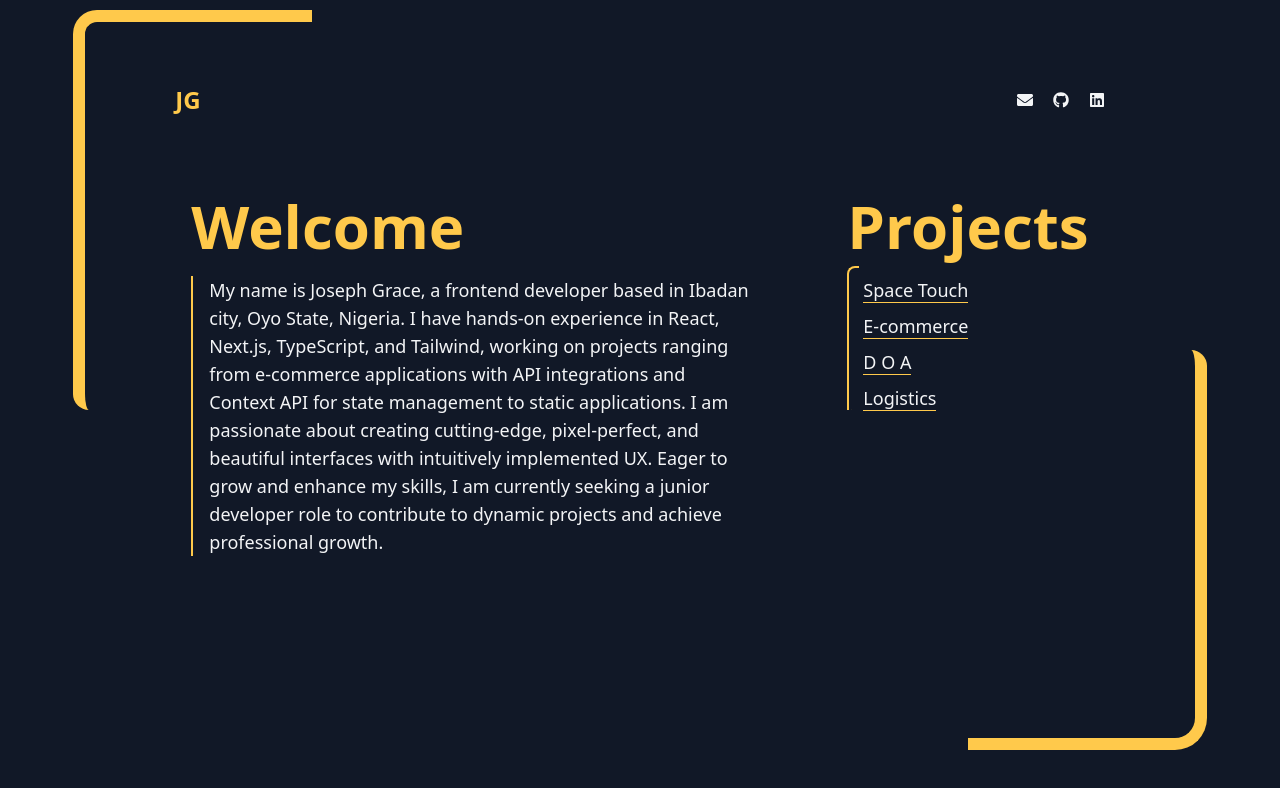
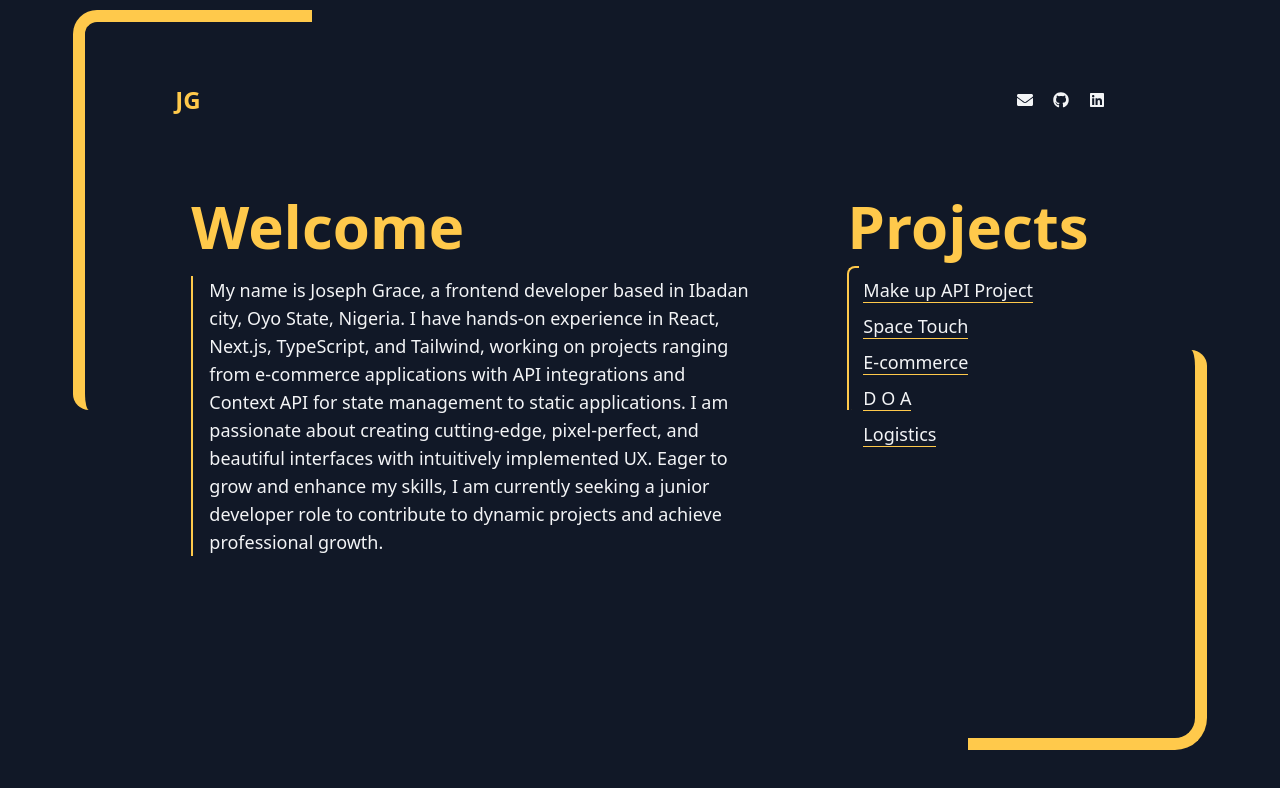
Before and after one commit to GraceJoseph-hub/my-portfolio, a React (Vite) app: page / in a window 1280 px wide. Shown: the top 788 px of the page. Built offline with nearby package versions, Linux system fonts and the light colour scheme.

Commit message:
Added a project

```diff
--- a/src/components/Projects/Projects.jsx
+++ b/src/components/Projects/Projects.jsx
@@ -3,6 +3,10 @@ import Title from "../Title/Title";
 // import { Link } from 'react-router-dom';
 const Projects = () => {
   const data = [
+    {
+      projectUrl: "https://mymakeupproject.netlify.app/",
+      projectName: "Make up API Project",
+    },
     {
       projectUrl: "https://myspacetouch.netlify.app/",
       projectName: "Space Touch",
```
